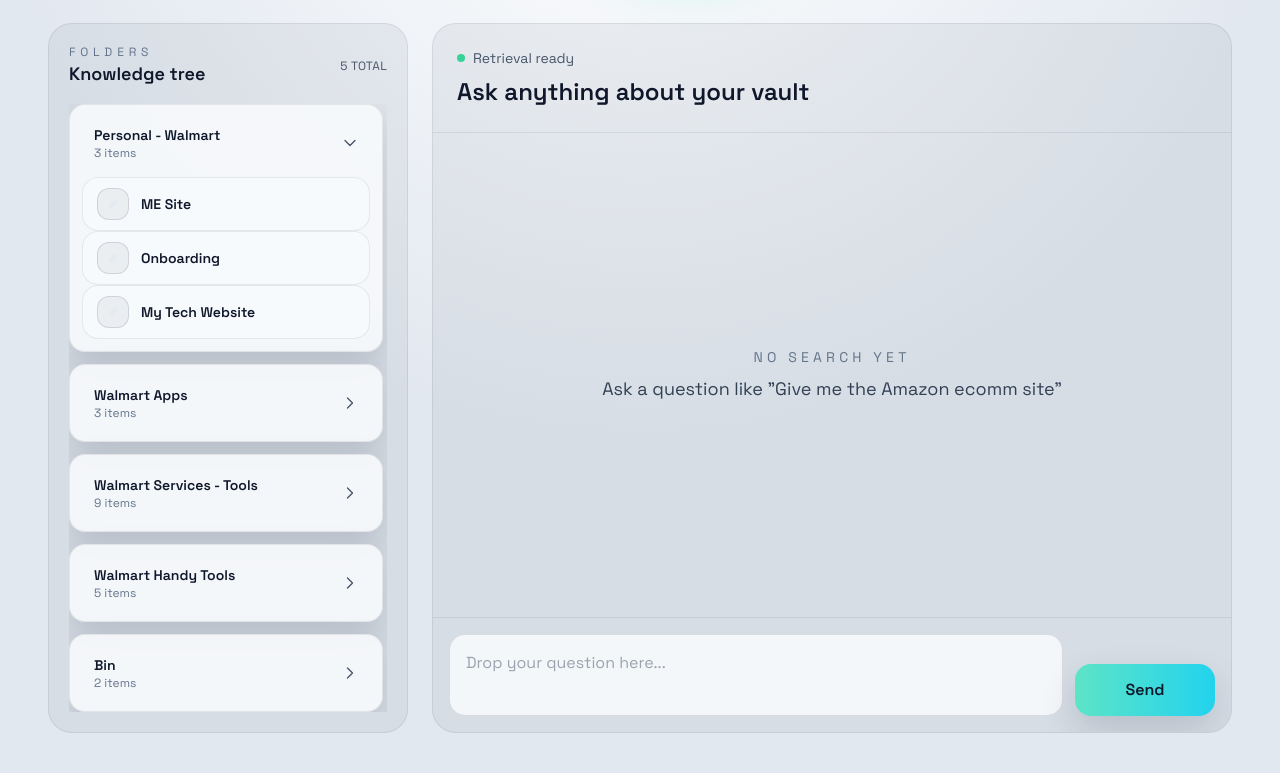
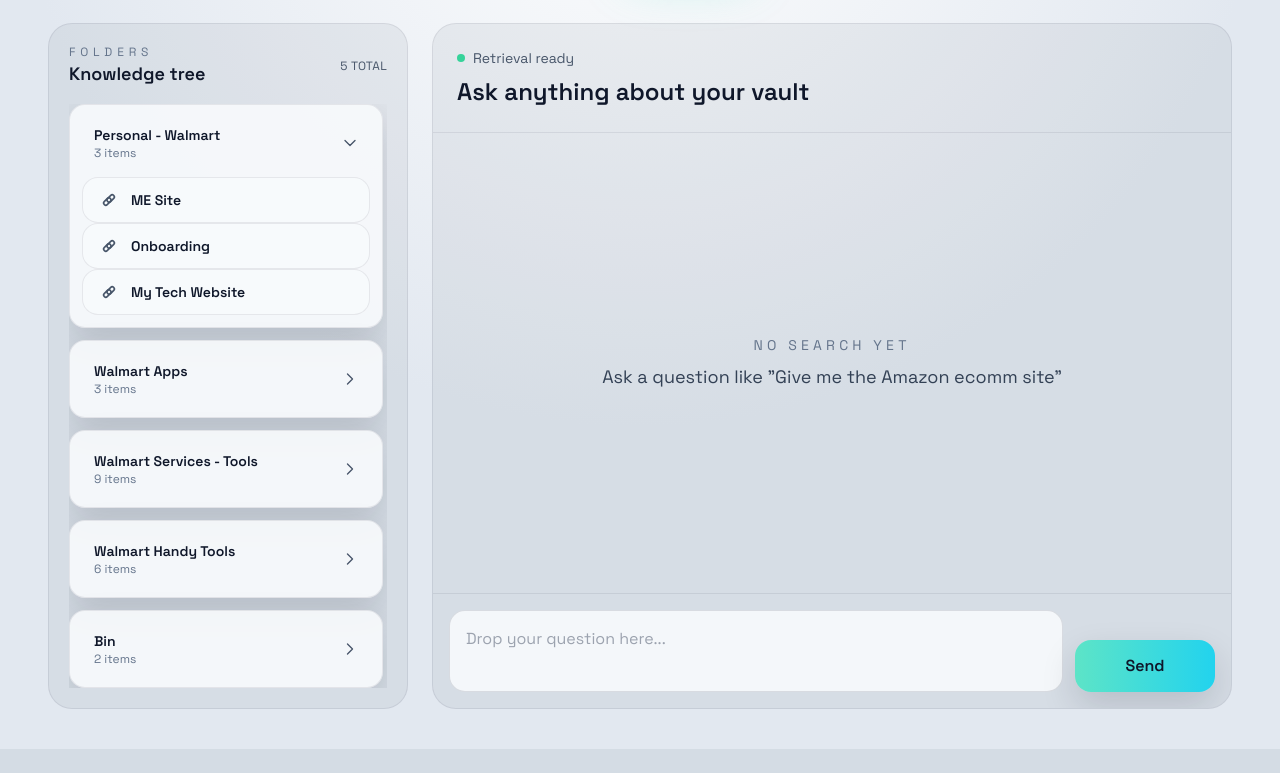
Before and after one commit to prakashdk/vault-find, a FastAPI app: page / in a window 1280 px wide, after a click that opens the changed part. Shown: the part 205-978 px from the top of the page. After the commit the page ends 954 px from the top, so only its background shows below. Run offline with FastAPI, Linux system fonts and the light colour scheme; some libraries are stand-ins or nearby versions.

Commit message:
feat: enhance entity chip UI and add new entity link

```diff
--- a/data/entities.json
+++ b/data/entities.json
@@ -225,6 +225,16 @@
           "id": "1849d4e1710c4ceb8b835f24f055047f",
           "folder_id": "4194fa392b2b4eb79081435569e2f663",
           "created_at": "2026-01-22T03:59:32.973487"
+        },
+        {
+          "title": "One Walmart",
+          "description": "One Walmart",
+          "data_type": "link",
+          "data": "https://one.walmart.com",
+          "folder_name": "Walmart Handy Tools",
+          "id": "6abe38f6ced74cb5a142f414ba9809f3",
+          "folder_id": "4194fa392b2b4eb79081435569e2f663",
+          "created_at": "2026-01-22T08:00:52.103250"
         }
       ]
     },
--- a/static/css/app.css
+++ b/static/css/app.css
@@ -105,3 +105,11 @@ body {
 :root[data-theme="light"] .bg-slate-900\/70 a {
   color: inherit;
 }
+
+.entity-chip-icon {
+  color: rgba(248, 250, 252, 0.85);
+}
+
+:root[data-theme="light"] .entity-chip-icon {
+  color: #475569;
+}
--- a/static/js/app.js
+++ b/static/js/app.js
@@ -416,7 +416,7 @@ document.addEventListener("DOMContentLoaded", () => {
           return `
             <button
               type="button"
-              class="flex items-center gap-3 rounded-2xl border border-white/5 bg-slate-950/70 px-3.5 py-2.5 text-left text-sm text-slate-100 hover:border-emerald-400/40 transition"
+              class="flex items-center gap-2.5 rounded-2xl border border-white/5 bg-slate-950/70 px-3.5 py-2.5 text-left text-sm text-slate-100 hover:border-emerald-400/40 transition"
               data-entity-open
               data-entity-id="${match.entity_id}"
               data-match-open
@@ -464,22 +464,18 @@ document.addEventListener("DOMContentLoaded", () => {
   function renderDataTypeIcon(type) {
     if (type === "link") {
       return `
-        <span class="inline-flex h-8 w-8 items-center justify-center rounded-xl border border-white/10 bg-white/5 text-slate-200" aria-hidden="true">
-          <svg class="h-4 w-4" viewBox="0 0 24 24" fill="none" stroke="currentColor" stroke-width="1.6" stroke-linecap="round" stroke-linejoin="round">
+        <svg class="entity-chip-icon h-4 w-4 flex-shrink-0" viewBox="0 0 24 24" fill="none" stroke="currentColor" stroke-width="1.6" stroke-linecap="round" stroke-linejoin="round" aria-hidden="true">
           <path d="M10.59 13.41a2 2 0 0 1 0-2.82l3.18-3.18a2 2 0 0 1 2.82 0l.18.18a2 2 0 0 1 0 2.82l-3.18 3.18a2 2 0 0 1-2.82 0" />
           <path d="M13.41 10.59a2 2 0 0 1 0 2.82l-3.18 3.18a2 2 0 0 1-2.82 0l-.18-.18a2 2 0 0 1 0-2.82l3.18-3.18a2 2 0 0 1 2.82 0" />
         </svg>
-        </span>
       `;
     }
 
     return `
-      <span class="inline-flex h-8 w-8 items-center justify-center rounded-xl border border-white/10 bg-white/5 text-slate-200" aria-hidden="true">
-        <svg class="h-4 w-4" viewBox="0 0 24 24" fill="none" stroke="currentColor" stroke-width="1.6" stroke-linecap="round" stroke-linejoin="round">
+      <svg class="entity-chip-icon h-4 w-4 flex-shrink-0" viewBox="0 0 24 24" fill="none" stroke="currentColor" stroke-width="1.6" stroke-linecap="round" stroke-linejoin="round" aria-hidden="true">
         <rect x="3" y="10" width="18" height="11" rx="2" />
         <path d="M7 10V7a5 5 0 0 1 10 0v3" />
       </svg>
-      </span>
     `;
   }
 
--- a/templates/_chips.html
+++ b/templates/_chips.html
@@ -2,9 +2,9 @@
     {% set type_label = 'Link entity' if data_type == 'link' else 'Secure note entity' %}
     {% set aria_target = 'Open ' ~ title ~ ((' from ' ~ folder_name) if folder_name else '') %}
     {% if full_width %}
-        {% set classes = 'flex w-full items-center gap-3 rounded-2xl border border-white/5 bg-slate-950/70 px-3.5 py-2.5 text-left text-sm text-slate-100 hover:border-emerald-400/40 transition' %}
+        {% set classes = 'flex w-full items-center gap-2.5 rounded-2xl border border-white/5 bg-slate-950/70 px-3.5 py-2.5 text-left text-sm text-slate-100 hover:border-emerald-400/40 transition' %}
     {% else %}
-        {% set classes = 'flex items-center gap-3 rounded-2xl border border-white/5 bg-slate-950/70 px-3.5 py-2.5 text-left text-sm text-slate-100 hover:border-emerald-400/40 transition' %}
+        {% set classes = 'flex items-center gap-2.5 rounded-2xl border border-white/5 bg-slate-950/70 px-3.5 py-2.5 text-left text-sm text-slate-100 hover:border-emerald-400/40 transition' %}
     {% endif %}
     <button
         type="button"
@@ -15,19 +15,17 @@
         {% if folder_name %}title="{{ folder_name }}"{% endif %}
         {{ extra_attrs|safe }}
     >
-        <span class="inline-flex h-8 w-8 items-center justify-center rounded-xl border border-white/10 bg-white/5 text-slate-200" aria-hidden="true">
         {% if data_type == 'link' %}
-            <svg class="h-4 w-4" viewBox="0 0 24 24" fill="none" stroke="currentColor" stroke-width="1.6" stroke-linecap="round" stroke-linejoin="round">
+        <svg class="entity-chip-icon h-6 w-6 flex-shrink-0" viewBox="0 0 24 24" fill="none" stroke="currentColor" stroke-width="1.6" stroke-linecap="round" stroke-linejoin="round" aria-hidden="true">
             <path d="M10.59 13.41a2 2 0 0 1 0-2.82l3.18-3.18a2 2 0 0 1 2.82 0l.18.18a2 2 0 0 1 0 2.82l-3.18 3.18a2 2 0 0 1-2.82 0" />
             <path d="M13.41 10.59a2 2 0 0 1 0 2.82l-3.18 3.18a2 2 0 0 1-2.82 0l-.18-.18a2 2 0 0 1 0-2.82l3.18-3.18a2 2 0 0 1 2.82 0" />
         </svg>
         {% else %}
-            <svg class="h-4 w-4" viewBox="0 0 24 24" fill="none" stroke="currentColor" stroke-width="1.6" stroke-linecap="round" stroke-linejoin="round">
+        <svg class="entity-chip-icon h-4 w-4 flex-shrink-0" viewBox="0 0 24 24" fill="none" stroke="currentColor" stroke-width="1.6" stroke-linecap="round" stroke-linejoin="round" aria-hidden="true">
             <rect x="3" y="10" width="18" height="11" rx="2" />
             <path d="M7 10V7a5 5 0 0 1 10 0v3" />
         </svg>
         {% endif %}
-        </span>
         <span class="truncate font-semibold">{{ title }}</span>
         <span class="sr-only">{{ type_label }}</span>
     </button>
```
Also changed, not shown: 2 other files. Lines whose indentation alone changed are shown as unchanged.
